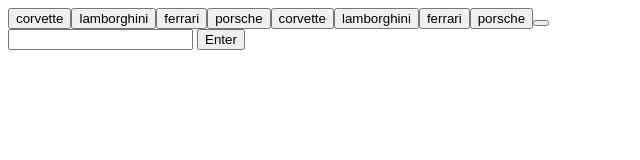
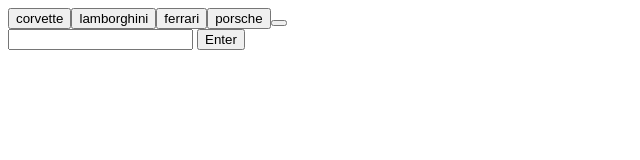
Before and after one commit to travisstew/GifTastic, a plain HTML site: page index.html in a window 1280 px wide. Both pictures are taken after a click on the button "Enter". Shown: the whole page, without its empty margins (0-640 px from the left). Drawn offline with nearby package versions, Linux system fonts and the light colour scheme.

Commit message:
function for topic buttons working

```diff
--- a/index.html
+++ b/index.html
@@ -30,22 +30,31 @@
 
       //loop through topics to create buttons with id's and classes
 
-      topics.forEach(function(t,index){
+      // topics.forEach(function(t,index){
 
-         var button = $('<button>');
-         button.html(t);
-         button.attr('id', "topic"+index);
-         button.attr('class', 'topic-btn');
-         button.attr('data-topic', t);
-         button.appendTo("#topics");
+      //    var button = $('<button>');
+      //    button.html(t);
+      //    button.attr('id', "topic"+index);
+      //    button.attr('class', 'topic-btn');
+      //    button.attr('data-topic', t);
+      //    button.appendTo("#topics");
 
-      });
-
+      // });
+        run();
       $('#input-btn').on("click",function(){
 
       var user =  $("#user-input").val();
       topics.push(user);
-      // $("#topics").empty();
+      $("#topics").empty();
+
+        run();
+
+      });
+
+
+      //function for creating topic buttons taking from the array of topics
+      function run(){
+
       topics.forEach(function(t,index){
 
           var button = $('<button>');
@@ -57,10 +66,9 @@
 
        });
 
-      });
+      }
 
         //click a topic button to call giphy api to display images
-      // $('.topic-btn').on('click', function(){
         $('#topics').on('click',"button" ,function(){
          var topic = $(this).data("topic");
         console.log('hello');
```
